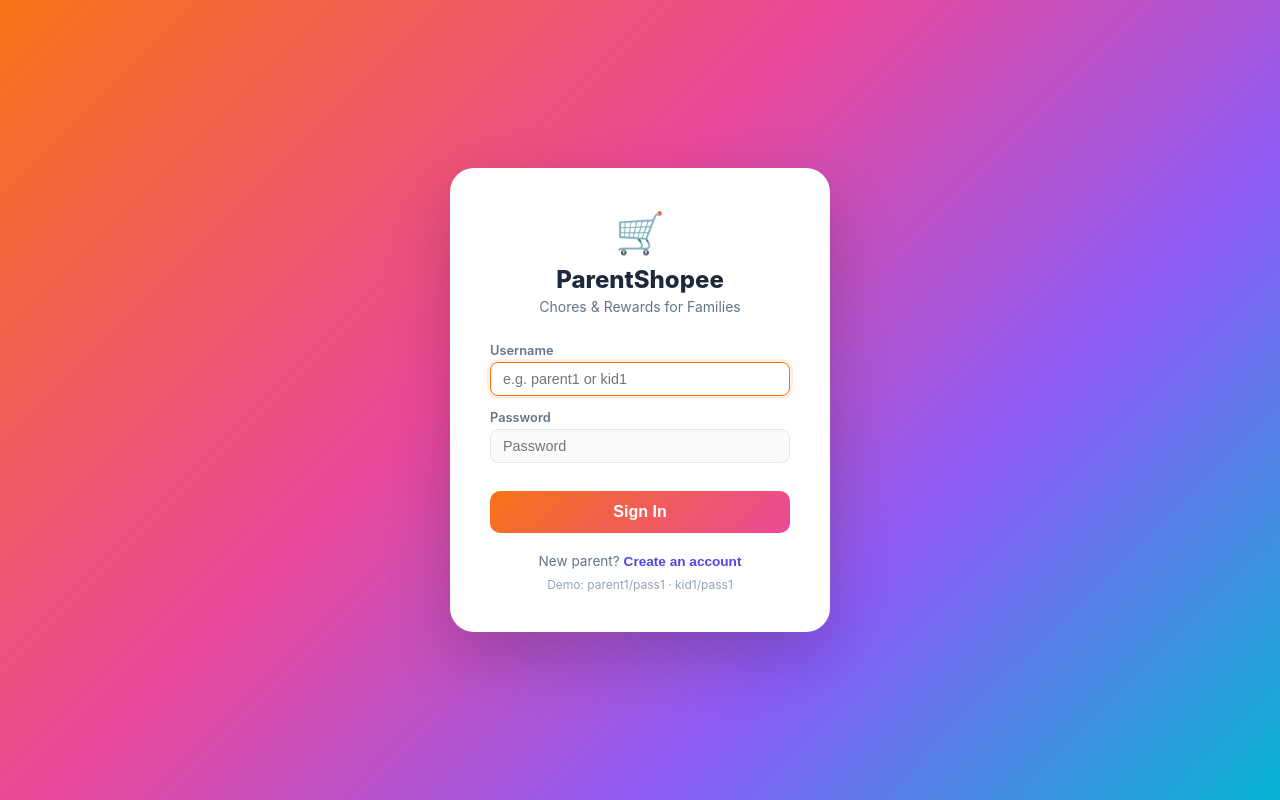
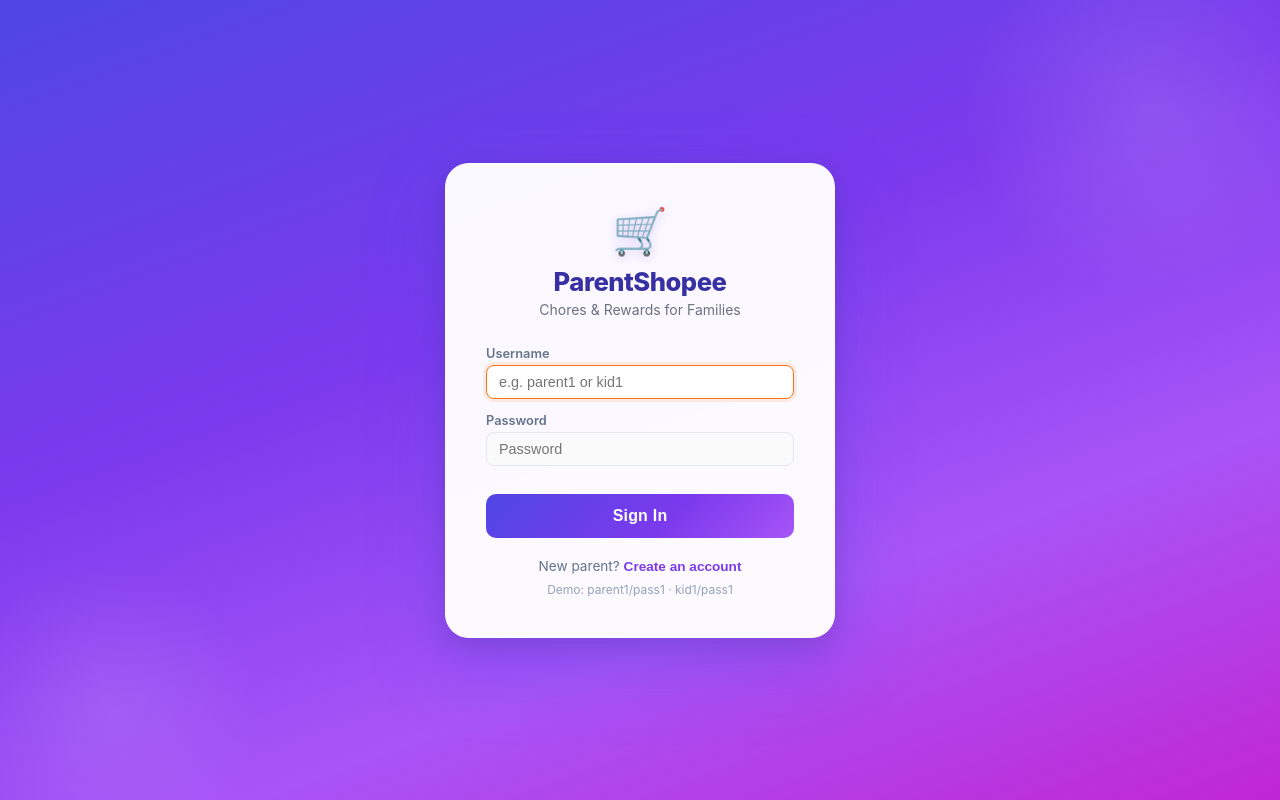
Before and after one commit to ravindragsingh/ParentShopee, a React (Vite) app in the folder frontend/: page / in a window 1280 px wide. Built offline with nearby package versions, Linux system fonts and the light colour scheme; no server answers.

Commit message:
Restyle parent login page with cohesive indigo-purple gradient and glassy card
Co-Authored-By: Claude Sonnet 4.6 <noreply@anthropic.com>

```diff
--- a/frontend/src/components/Login.jsx
+++ b/frontend/src/components/Login.jsx
@@ -95,7 +95,7 @@ function RegisterForm({ onBack }) {
 
       <p style={{ marginTop: 16, textAlign: 'center', fontSize: '0.85rem' }}>
         Already have an account?{' '}
-        <button onClick={onBack} style={{ background: 'none', border: 'none', color: '#4f46e5', cursor: 'pointer', fontWeight: 600 }}>
+        <button onClick={onBack} style={{ background: 'none', border: 'none', color: '#7c3aed', cursor: 'pointer', fontWeight: 600 }}>
           Sign In
         </button>
       </p>
@@ -165,7 +165,7 @@ function LoginForm({ onRegister }) {
       <div style={{ marginTop: 20, textAlign: 'center' }}>
         <p style={{ fontSize: '0.85rem', color: '#64748b', marginBottom: 8 }}>
           New parent?{' '}
-          <button onClick={onRegister} style={{ background: 'none', border: 'none', color: '#4f46e5', cursor: 'pointer', fontWeight: 600, fontSize: '0.85rem' }}>
+          <button onClick={onRegister} style={{ background: 'none', border: 'none', color: '#7c3aed', cursor: 'pointer', fontWeight: 600, fontSize: '0.85rem' }}>
             Create an account
           </button>
         </p>
--- a/frontend/src/styles.css
+++ b/frontend/src/styles.css
@@ -440,43 +440,75 @@ body {
   display: flex;
   align-items: center;
   justify-content: center;
-  background: linear-gradient(135deg, #f97316 0%, #ec4899 40%, #8b5cf6 70%, #06b6d4 100%);
+  background: linear-gradient(160deg, #4f46e5 0%, #7c3aed 40%, #a855f7 70%, #c026d3 100%);
+  position: relative;
+  overflow: hidden;
+}
+
+/* Soft glow blobs behind the card */
+.login-wrapper::before {
+  content: '';
+  position: absolute;
+  width: 380px;
+  height: 380px;
+  background: radial-gradient(circle, rgba(255,255,255,0.12) 0%, transparent 70%);
+  top: -80px;
+  right: -60px;
+  border-radius: 50%;
+  pointer-events: none;
+}
+
+.login-wrapper::after {
+  content: '';
+  position: absolute;
+  width: 300px;
+  height: 300px;
+  background: radial-gradient(circle, rgba(255,255,255,0.10) 0%, transparent 70%);
+  bottom: -60px;
+  left: -40px;
+  border-radius: 50%;
+  pointer-events: none;
 }
 
 .login-card {
-  background: white;
+  background: rgba(255, 255, 255, 0.97);
   border-radius: 24px;
   padding: 40px;
   width: 100%;
-  max-width: 380px;
-  box-shadow: 0 24px 64px rgba(0,0,0,0.2);
+  max-width: 390px;
+  box-shadow: 0 28px 72px rgba(79, 70, 229, 0.35), 0 8px 24px rgba(0,0,0,0.12);
+  position: relative;
+  z-index: 1;
+  border: 1px solid rgba(255,255,255,0.6);
 }
 
 .login-logo {
   text-align: center;
-  font-size: 2.5rem;
+  font-size: 2.8rem;
   margin-bottom: 8px;
+  filter: drop-shadow(0 2px 6px rgba(124,58,237,0.3));
 }
 
 .login-title {
   text-align: center;
-  font-size: 1.5rem;
+  font-size: 1.6rem;
   font-weight: 800;
-  color: #1e293b;
+  color: #3730a3;
   margin-bottom: 4px;
+  letter-spacing: -0.5px;
 }
 
 .login-subtitle {
   text-align: center;
-  color: #64748b;
+  color: #6b7280;
   font-size: 0.875rem;
   margin-bottom: 28px;
 }
 
 .login-btn {
   width: 100%;
-  padding: 12px;
-  background: linear-gradient(135deg, #f97316, #ec4899);
+  padding: 13px;
+  background: linear-gradient(135deg, #4f46e5 0%, #7c3aed 60%, #a855f7 100%);
   color: white;
   border: none;
   border-radius: 10px;
@@ -484,10 +516,15 @@ body {
   font-weight: 700;
   cursor: pointer;
   margin-top: 8px;
-  transition: opacity 0.2s, box-shadow 0.2s;
+  transition: opacity 0.2s, box-shadow 0.2s, transform 0.15s;
+  letter-spacing: 0.2px;
 }
 
-.login-btn:hover:not(:disabled) { opacity: 0.9; box-shadow: 0 4px 16px rgba(249,115,22,0.35); }
+.login-btn:hover:not(:disabled) {
+  opacity: 0.93;
+  box-shadow: 0 6px 20px rgba(124,58,237,0.45);
+  transform: translateY(-1px);
+}
 .login-btn:disabled { opacity: 0.6; cursor: not-allowed; }
 
 .error-msg {
```
